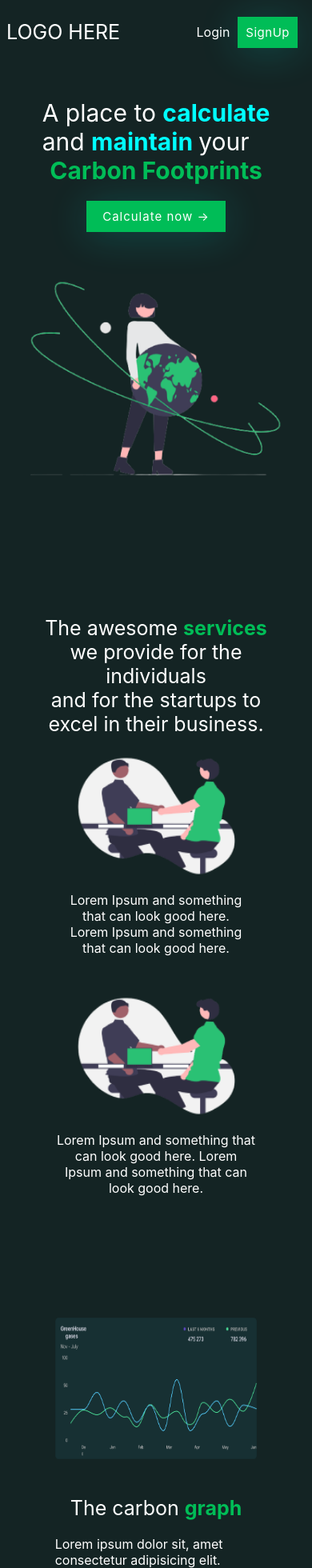
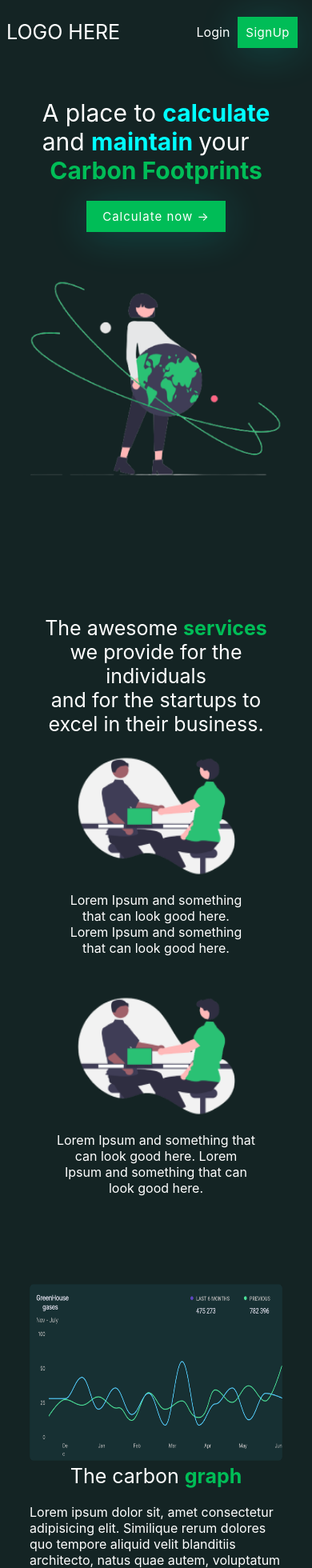
Before and after one commit to gdscnitp/Carbonops, a Next.js app: page / in a window 390 px wide. Shown: the top 1960 px of the page at 80% size. Built offline with nearby package versions, Linux system fonts and the light colour scheme.

Commit message:
made minor changes

```diff
--- a/src/components/homePage/HomePage.module.css
+++ b/src/components/homePage/HomePage.module.css
@@ -280,6 +280,9 @@
     text-align: center;
   }
 
+  .graphPart{
+    width: auto;
+  }
   .graphPart .container .gridItemRight .graphHeading{
     margin: 0;
     font-size: 25px;
--- a/src/components/navbar/Navbar.js
+++ b/src/components/navbar/Navbar.js
@@ -16,14 +16,14 @@ export default function Navbar(props) {
           <li>
             <Link href="/">{props.action2}</Link>
           </li>
-          <Link href="">
+          <Link href="/">
             {props.buttonText1.length > 0 ? (
               <a className={styles.button}> {props.buttonText1} </a>
             ) : (
               ""
             )}
           </Link>
-          <Link href="">
+          <Link href="/">
             {props.buttonText2.length > 0 ? (
               <a className={styles.button}> {props.buttonText2} </a>
             ) : (
--- a/styles/Home.module.css
+++ b/styles/Home.module.css
@@ -1,7 +1,7 @@
-.appContainer {
+.container {
   margin: 0;
   padding: 0;
-  /* background-color: #142424; */
+  background-color: #142424;
 }
 
 .main {
```
